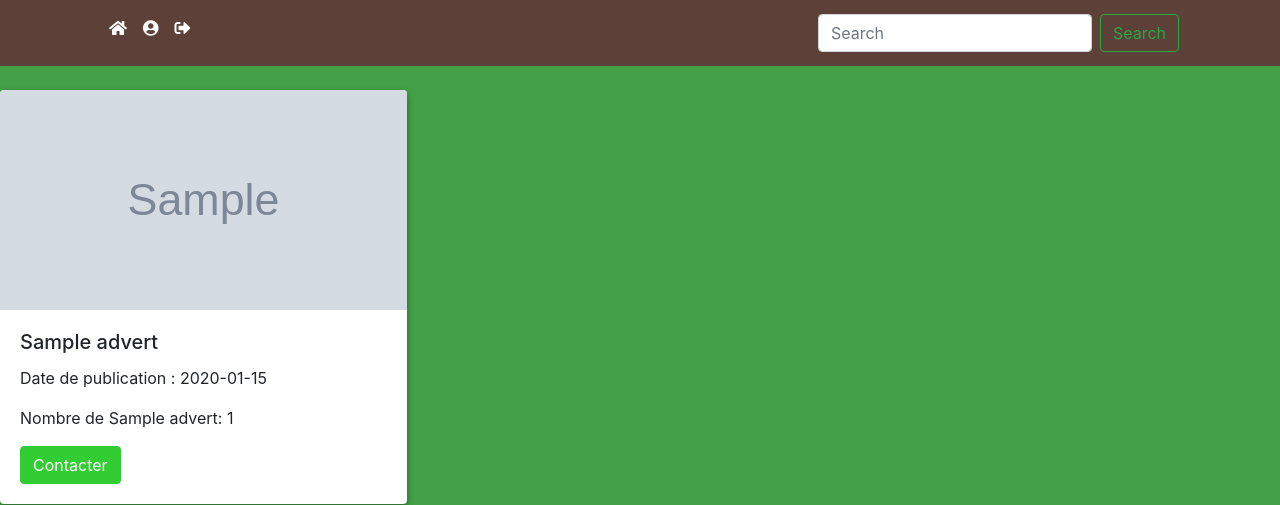
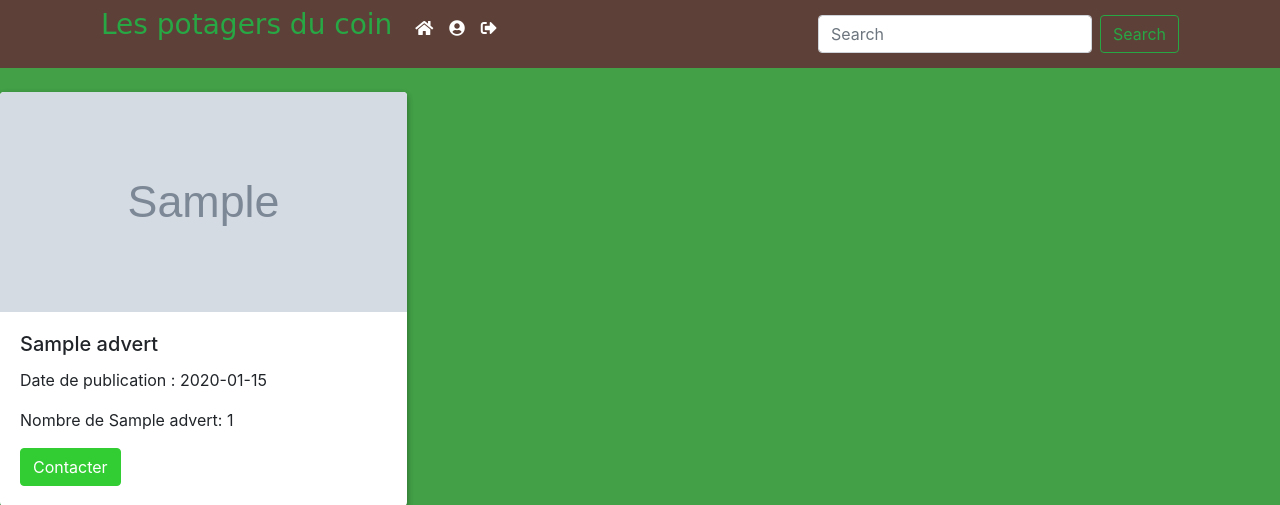
Before and after one commit to KilianLdev/Lespotagersducoin, a PHP site: page /profil.php in a window 1280 px wide. Shown: the top 505 px of the page. Run offline with PHP 8.4, Linux system fonts and the light colour scheme; tables that the repository leaves empty hold one stand-in row (values such as "Sample post"); grey boxes marked "Sample" are stand-in pictures; some libraries are stand-ins or nearby versions.

Commit message:
design header

```diff
--- a/header.php
+++ b/header.php
@@ -1,12 +1,14 @@
 <header>
 <div class="container">
-
   <nav class="navbar navbar-expand-lg navbar-light bg-light">
     <button class="navbar-toggler" type="button" data-toggle="collapse" data-target="#navbarTogglerDemo01" aria-controls="navbarTogglerDemo01" aria-expanded="false" aria-label="Toggle navigation">
       <span class="navbar-toggler-icon"></span>
     </button>
     <div class="collapse navbar-collapse" id="navbarTogglerDemo01">
       <ul class="navbar-nav mr-auto mt-2 mt-lg-0">
+      <li class="nav-item active">
+        <h3> Les potagers du coin </h3>
+      </li>
         <li class="nav-item active">
           <a class="nav-link" href="index.php"><i class="fas fa-home"></i></a>
         </li>
--- a/index.php
+++ b/index.php
@@ -19,8 +19,7 @@ include_once "session.php";
   <body class="home">
     <?php include_once "header.php";?>
     <div class="container">
-    <?php      include_once "search.php";
-          include_once "listadvert.php";   ?>
+    <?php include_once "listadvert.php";?>
 </div>
 
   </body>
--- a/public/style/style.css
+++ b/public/style/style.css
@@ -1,7 +1,6 @@
 header{
 	background-color: #5D4037;
 }
-
 .login{
     padding-top: 90px;
     background-image: url("../img/photo_de_fond.jpg");
@@ -14,6 +13,11 @@ header{
 	padding-left:30px;
 	padding-right:30px; */
 	overflow-x: hidden;
+}
+h3{
+	font-family: Apple Chancery, cursive;
+	color: #28a745;
+	padding-right: 15px;
 }
 .navbar-light .navbar-nav .nav-link {
     color: white;
```
Also changed, not shown: search.php (added).
